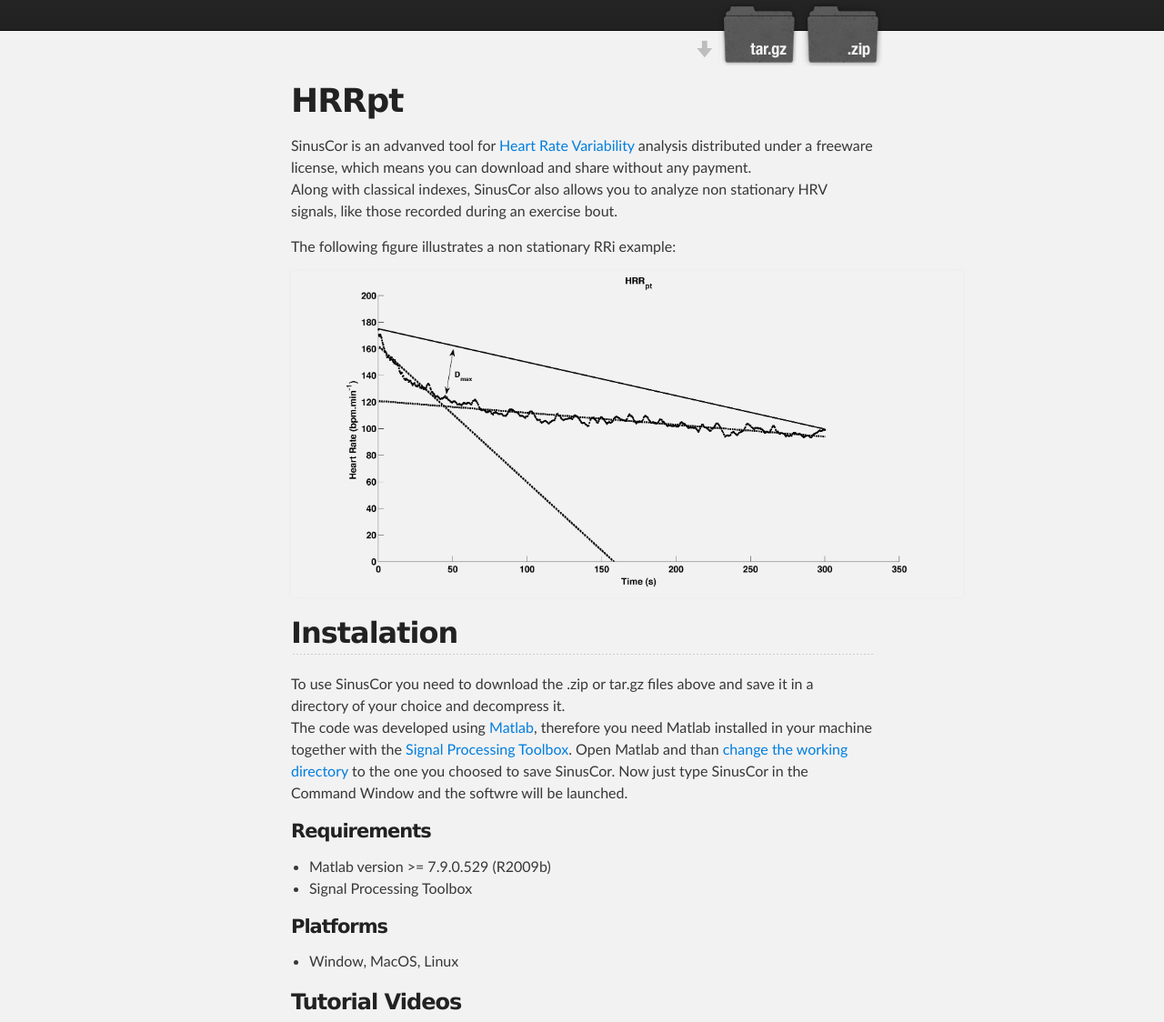
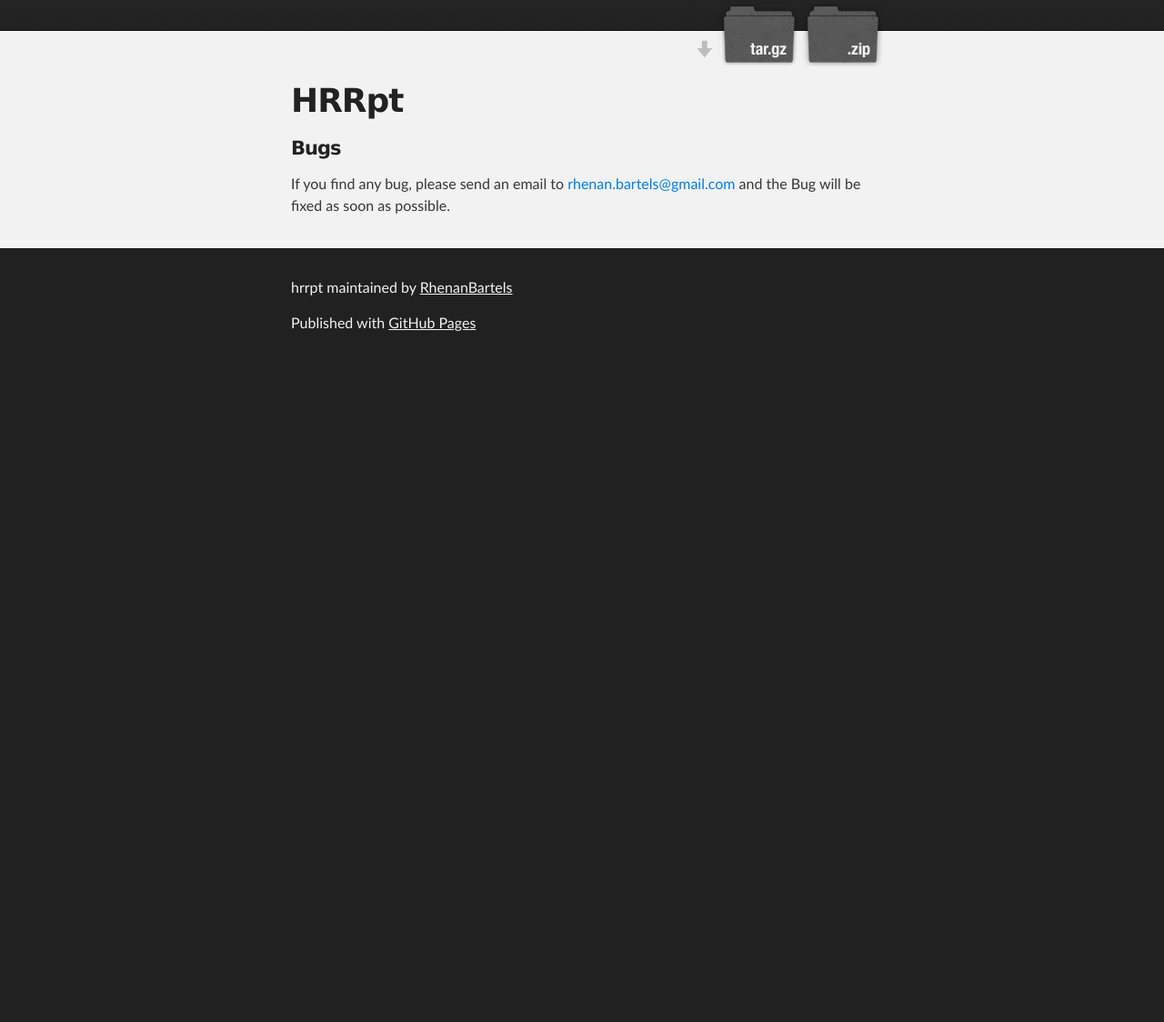
Before and after one commit to RhenanBartels/hrrpt, a plain HTML site: page index.html in a window 1280 px wide. Shown: the part 212-1336 px from the top of the page at 91% size. After the commit the page ends 800 px from the top, so only its background shows below. Drawn offline with Linux system fonts and the light colour scheme.

Commit message:
Almost empty page

```diff
--- a/index.html
+++ b/index.html
@@ -36,46 +36,7 @@
 <a id="sinuscor" class="anchor" href="#sinuscor" aria-hidden="true"><span class="octicon octicon-link"></span></a>HRRpt</h1>
 
 
-SinusCor is an advanved tool for
-<a href="http://www.ncbi.nlm.nih.gov/pubmed/8598068">Heart Rate Variability</a> analysis distributed
-under a freeware license, which means you can download and share without any
-payment. <br/>
-Along with classical indexes, SinusCor also allows you to analyze
-non stationary HRV signals, like those recorded during an exercise bout.</p>
-
-<p>The following figure illustrates a non stationary RRi example:</p>
-
-<p><img src="Figures/hrrpt.png" alt="Tachogram"></p>
-
-<h2>
-<a id="instalation" class="anchor" href="#instalation" aria-hidden="true"><span class="octicon octicon-link"></span></a>Instalation</h2>
-
-<p>To use SinusCor you need to download the .zip or tar.gz files above and save it in
-a directory of your choice and decompress it.<br/> The code was developed using
-<a href="http://www.mathworks.com/">Matlab</a>, therefore you need Matlab installed in your
-machine together with the
-<a href="http://www.mathworks.com/products/signal/?s_tid=srchtitle">Signal Processing Toolbox</a>. Open Matlab and than <a href="http://www.mathworks.com/help/matlab/matlab_env/files-and-folders-that-matlab-accesses.html">change the working directory</a> to the one you choosed to save SinusCor. Now just type SinusCor in the Command Window and the softwre will be launched.</p>
-
-<h4>
-<a id="requirements" class="anchor" href="#requirements" aria-hidden="true"><span class="octicon octicon-link"></span></a>Requirements</h4>
-
-<ul>
-<li>Matlab version &gt;= 7.9.0.529 (R2009b)</li>
-<li>Signal Processing Toolbox</li>
-</ul>
-
-<h4>
-<a id="platform" class="anchor" href="#platform" aria-hidden="true"><span class="octicon octicon-link"></span></a>Platforms</h4>
-
-<ul>
-
-<li>Window, MacOS, Linux</li>
-</ul>
-<h3>
-<a id="tutorial-videos" class="anchor" href="#tutorial-videos" aria-hidden="true"><span class="octicon octicon-link"></span></a>Tutorial Videos</h3>
-
-<h4>
-<a id="bugs" class="anchor" href="#bugs" aria-hidden="true"><span class="octicon octicon-link"></span></a>Bugs</h4>
+<h4><a id="bugs" class="anchor" href="#bugs" aria-hidden="true"><span class="octicon octicon-link"></span></a>Bugs</h4>
 
 <p>If you find any bug, please send an email to <a href="mailto:rhenan.bartels@gmail.com">rhenan.bartels@gmail.com</a>
 and the Bug will be fixed as soon as possible.</p>
```
